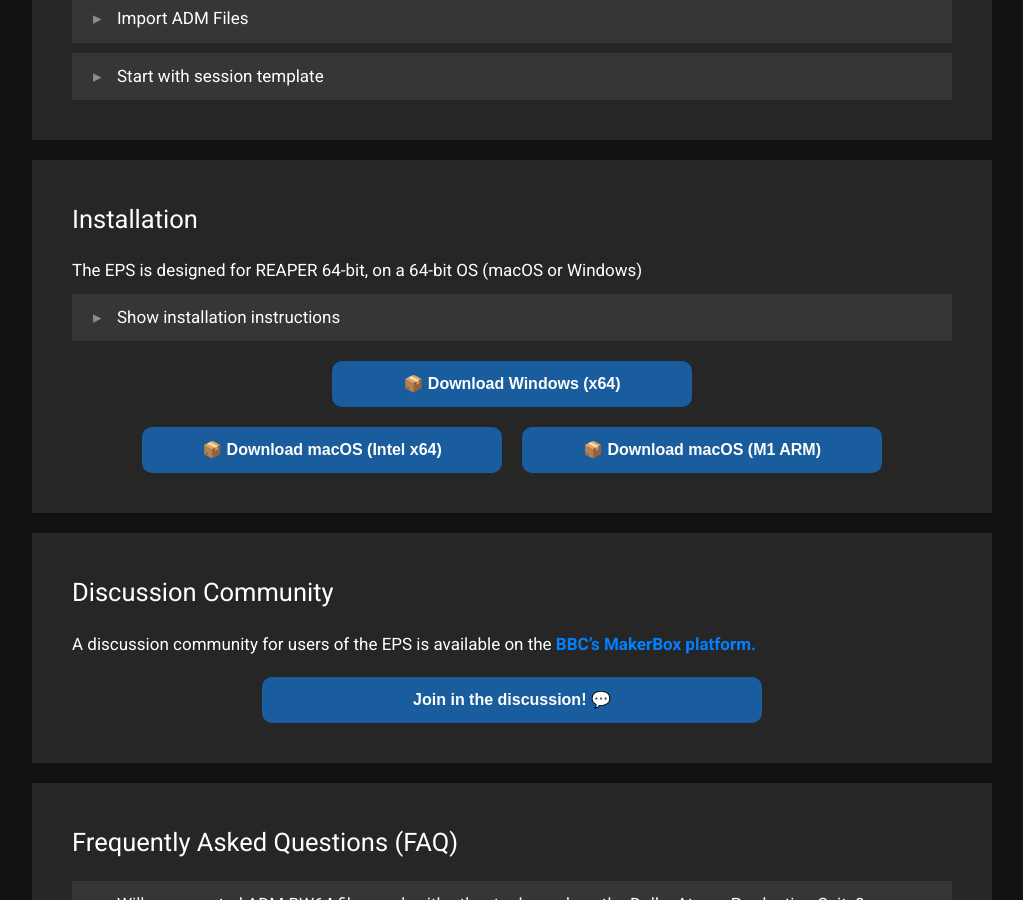
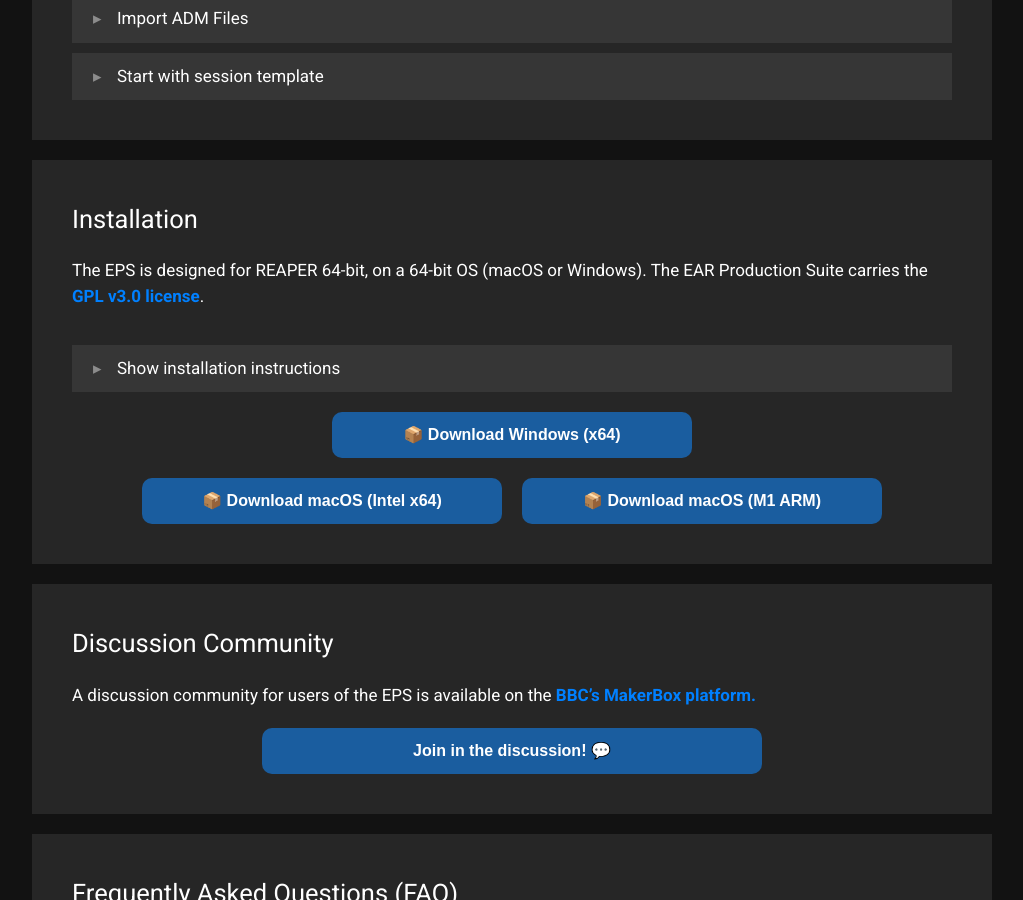
Before and after one commit to ebu/ear-production-suite, a Jekyll site: the page built from docs/index.markdown, in a window 1280 px wide and 900 px high, scrolled down 2149 px. Shown: the whole window, without its empty margins (128-1151 px from the left). Built offline with Jekyll 4.4.1, drawn with Linux system fonts in a browser that asks for light colours.

Commit message:
License statement

```diff
--- a/docs/index.markdown
+++ b/docs/index.markdown
@@ -75,7 +75,8 @@
 
 <div markdown="1" class="text_section">
 ## Installation
-The EPS is designed for REAPER 64-bit, on a 64-bit OS (macOS or Windows)
+The EPS is designed for REAPER 64-bit, on a 64-bit OS (macOS or Windows). The EAR Production Suite carries the <a href="https://github.com/ebu/ear-production-suite/blob/main/LICENSE.TXT">GPL v3.0 license</a>.
+<br /><br />
   <details>
     <summary>Show installation instructions</summary>
       <ol>
```
